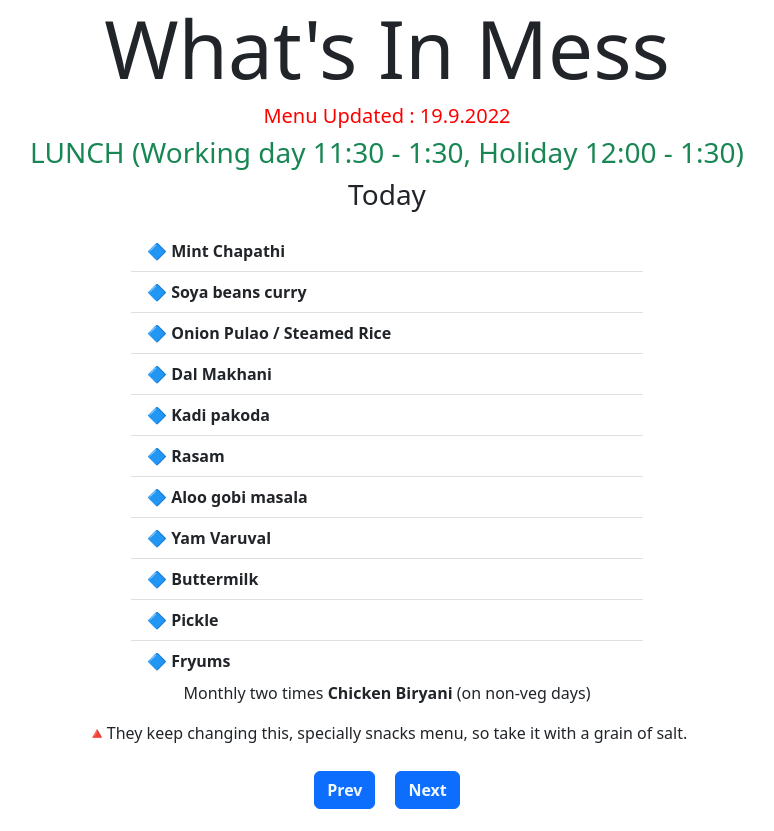
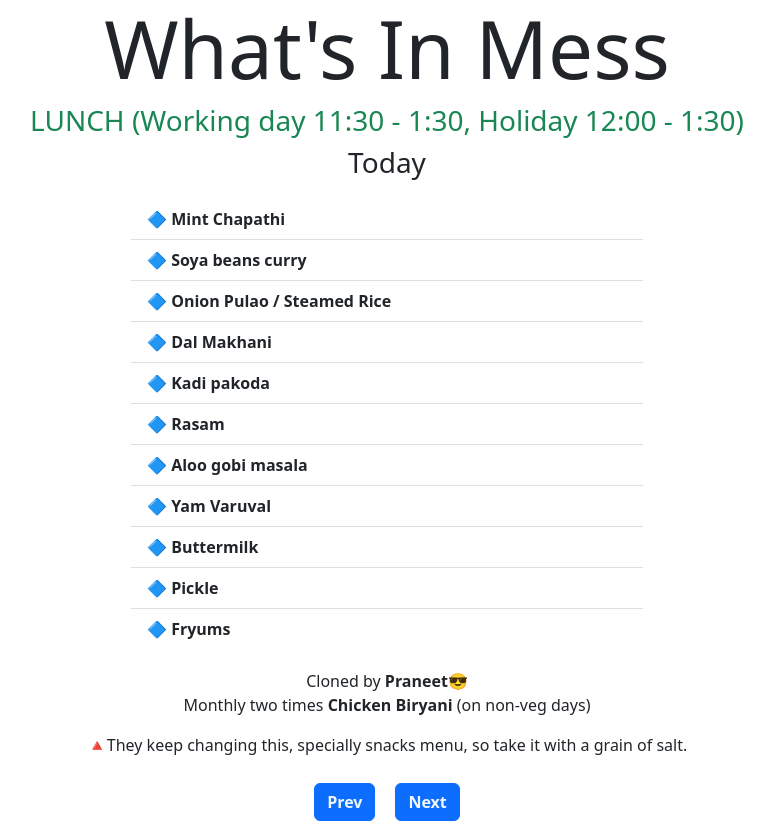
Before and after one commit to Nani0778/What-s-in-mess-clone, a plain HTML site: page index.html in a window 1280 px wide. Shown: the whole page, without its empty margins (253-1027 px from the left). Drawn offline with nearby package versions, Linux system fonts and the light colour scheme.

Commit message:
Update index.html

```diff
--- a/index.html
+++ b/index.html
@@ -16,13 +16,14 @@
 <body>
     <div class="wrap">
         <h1 class="display-1">What's In Mess</h1>
-        <h5 style="color: red;">Menu Updated : 19.9.2022</h5>
+
         <div id="header" class="text-success"></div>
         <h3 id="day">Today</h3>
         <div class = "listwrap">
             <ul id="foodlist" class="list-group list-group-flush">
             </ul>
         </div>
+        <div class="me">Cloned by <b>Praneet😎</b> </div>
         <p>Monthly two times <b> Chicken Biryani</b> (on non-veg days)</b>
         <p>🔺They keep changing this, specially snacks menu, so take it with a grain of salt.</p>
         <div class="buttons"><button type="button" class="btn btn-primary" id="previous">Prev</button><button type="button" class="btn btn-primary" id="next">Next</button></div>
```
